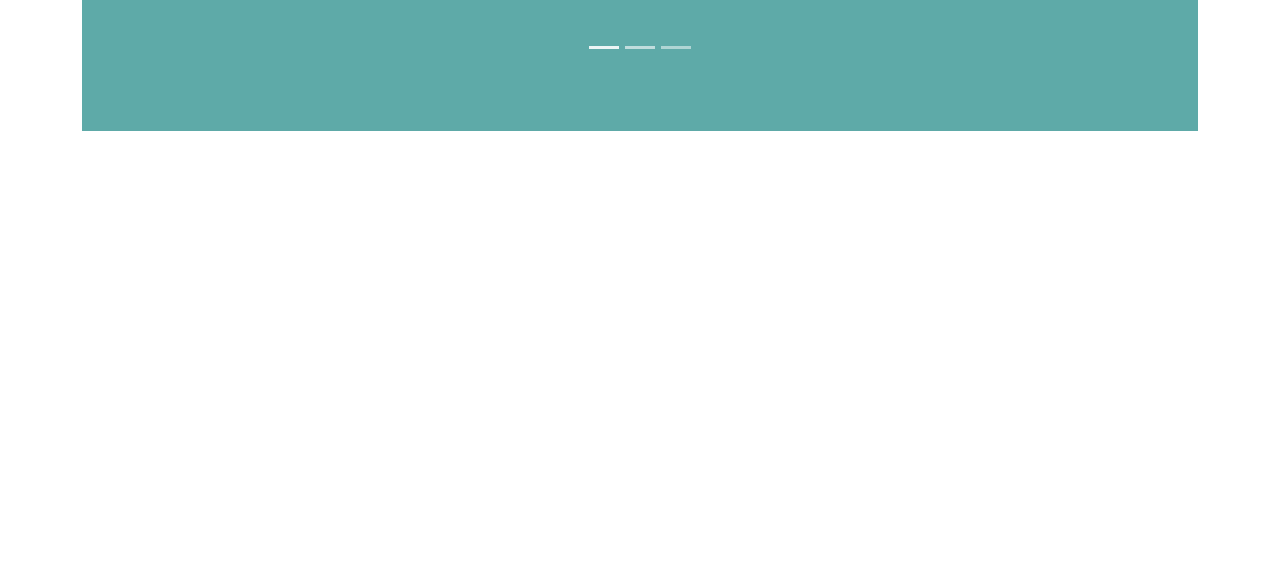
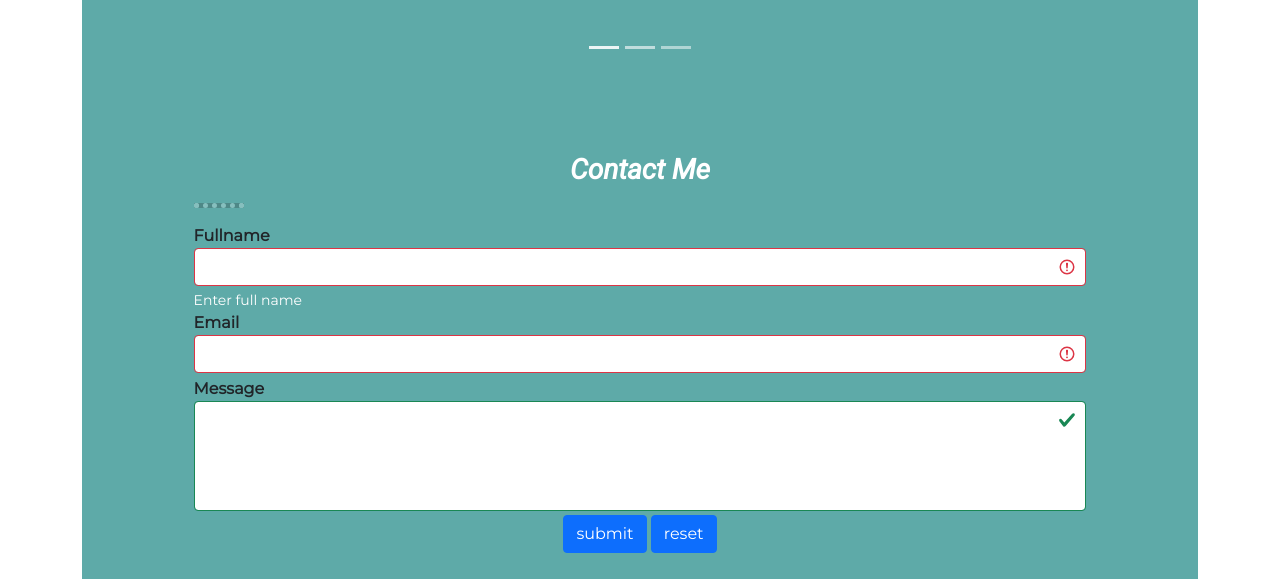
Before and after one commit to humaun-kabir/Bootstrap_Project1, a plain HTML site: page index.html in a window 1280 px wide. Shown: the part 3088-3667 px from the top of the page. Before the commit the page ends 3219 px from the top, so only its background shows below. Drawn offline with nearby package versions, Linux system fonts and the light colour scheme.

Commit message:
contact section

```diff
--- a/index.html
+++ b/index.html
@@ -48,7 +48,7 @@
                         <a class="nav-link text-center text-md-left" href="#feedback">Feedback</a>
                       </li>
                       <li class="nav-item">
-                        <a class="nav-link text-center text-md-left" href="#">Contact</a>
+                        <a class="nav-link text-center text-md-left" href="#contact">Contact</a>
                       </li>
 
                     </ul>
@@ -309,6 +309,44 @@
                       </div>
                 </div>
             </section>
+
+            <!-- contact section starts here -->
+
+            <section id="contact">
+                <div class="section-title">
+                    <h3 class="text-center text-white">Contact Me</h3>
+                    <hr class="hr-style" >
+                </div>
+
+                <div class="row">
+                    <div class="col-lg-12">
+                        <form action="mailto:asmhumaunkabir@gmail.com" method="post" enctype="text/plain" class="was-validated">
+                            <div class="form-group">
+                                <label for="fullname">Fullname</label>
+                                <input type="text" class="form-control" name="fullname" required>
+                                <div class="valid-feedback">valid</div>
+                                <div class="invalid-feedback" style="color: white;">Enter full name</div>
+                            </div>
+
+                            <div class="form-group mb-1">
+                                <label for="email">Email</label>
+                                <input type="email" class="form-control" name="email" required>
+                            </div>
+
+                            <div class="form-group mb-1">
+                                <label for="message">Message</label>
+                                <textarea style="resize: none;" name="" id="" cols="30" rows="4" class="form-control"></textarea>
+                            </div>
+
+                            <div class="form-group mb-1 text-center">
+                                <input type="submit" class="btn btn-primary mr-3 " value="submit">
+                                <input type="reset" class="btn btn-primary" value="reset">
+                            </div>
+
+                        </form>
+                    </div>
+                </div>
+            </section>
         </main>
         <footer>
 
--- a/style.css
+++ b/style.css
@@ -138,3 +138,13 @@ header{
     height: auto;
     margin-bottom: 5px;
 }
+
+/* contact section */
+#contact{
+    padding: 2% 10%;
+    background: #5eaaa8;
+}
+.form-group label{
+    margin-bottom: 0;
+    font-weight: bold;
+}
```
